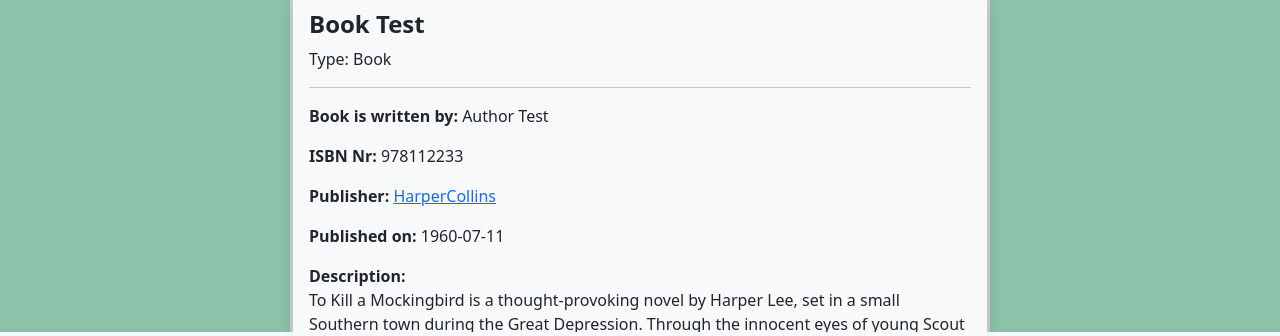
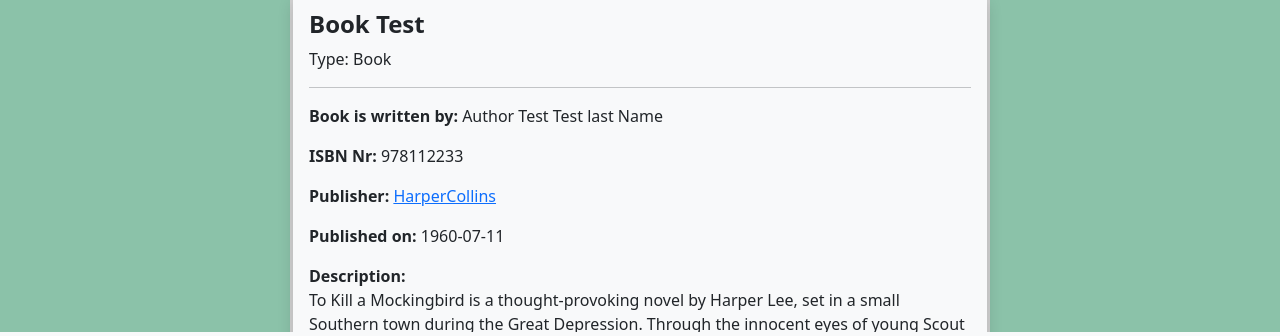
Before and after one commit to Bilajbeg/FE19-CR4-EMELIN-BILAJBEGOVIC, a PHP site: page /details.php?id=1 in a window 1280 px wide. Shown: the part 393-729 px from the top of the page. Run offline with PHP 8.4, Linux system fonts and the light colour scheme; data comes from the database, SQL or seed files in the repository.

```diff
--- a/details.php
+++ b/details.php
@@ -18,7 +18,7 @@ if (mysqli_num_rows($result) > 0) {
                     <h4 class='card-title'><strong>{$row["title"]}</strong></h4>
                     <p class='card-text style'>Type: {$row["type"]}</p>
                     <hr>
-                    <p class='card-text'> <strong>Book is written by: </strong>{$row["author_first_name"]}</p>
+                    <p class='card-text'> <strong>Book is written by: </strong>{$row["author_first_name"]} {$row["author_last_name"]}</p>
                     <p class='card-text'> <strong>ISBN Nr: </strong>{$row["ISBN"]}</p>
                     <p class='card-text'> <strong>Publisher:</strong> <a href='publisher.php?publisher_name={$row["publisher_name"]}'>{$row["publisher_name"]}</a></p>
                     <p class='card-text'> <strong>Published on: </strong>{$row["publisher_date"]}</p>
```
